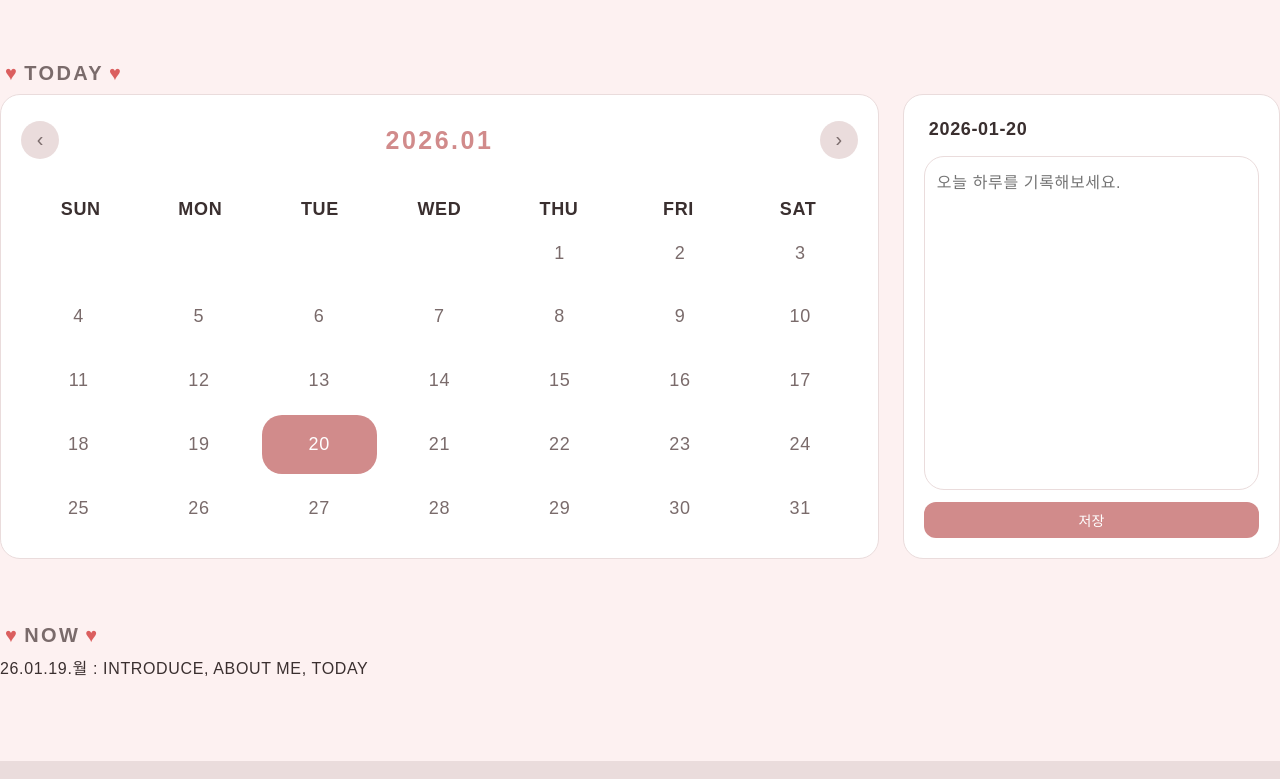
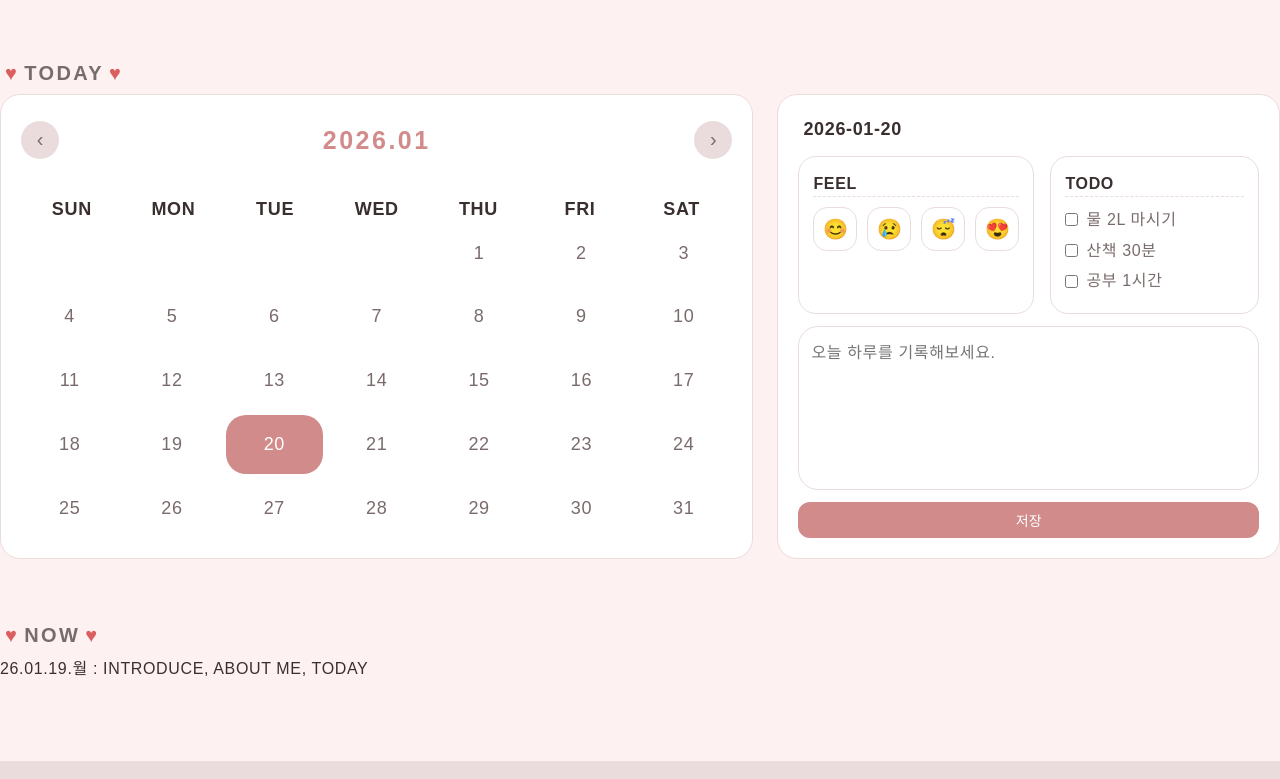
Before and after one commit to yjcha069kr/myway, a plain HTML site: page index.html in a window 1280 px wide. Shown: the part 940-1719 px from the top of the page. Drawn offline with Linux system fonts and the light colour scheme; a web font is replaced by a local one.

Commit message:
260120 체크리스트추가

```diff
--- a/css/main.css
+++ b/css/main.css
@@ -179,7 +179,7 @@ h1, h2, p {
     color: #fff;
 }
 .today .calendar-container {
-  width: 70%;
+  width: 60%;
   display: grid;
   grid-template-rows: auto 1fr;
   background: #fff;
@@ -228,8 +228,58 @@ h1, h2, p {
   color: #fff;
 }
 /* === memo === */
+.today-extra {
+  display: flex;
+  gap: 16px;
+}
+.card-box {
+  flex: 1;
+  background: #fff;
+  border: 1px solid var(--border-soft);
+  border-radius: 18px;
+  padding: 14px;
+}
+.card-box h3 {
+  font-size: 16px;
+  font-weight: bold;
+  color: var(--text-main);
+  border-bottom: 1px dashed var(--border-soft);
+  margin-bottom: 10px;
+}
+.mood-buttons {
+  display: flex;
+  gap: 10px;
+}
+.mood-btn {
+  width: 44px;
+  height: 44px;
+  border-radius: 14px;
+  border: 1px solid var(--border-soft);
+  cursor: pointer;
+  background: #fff;
+  font-size: 20px;
+}
+.mood-btn.selected {
+  background: var(--accent);
+  color: #fff;
+}
+#checklist {
+  list-style: none;
+  /* padding: 0;
+  margin: 0; */
+}
+#checklist li {
+  display: flex;
+  align-items: center;
+  gap: 8px;
+  margin-bottom: 5px;
+}
+#checklist label {
+  font-size: 16px;
+  color: var(--text-sub);
+}
 .today .memo-container {
-  width: 30%;
+  width: 40%;
   background: #fff;
   border: 1px solid var(--border-soft);
   border-radius: 20px;
@@ -273,6 +323,9 @@ h1, h2, p {
   cursor: pointer;
   font-family: inherit;
 }
+
+
+
 
 
 
--- a/index.html
+++ b/index.html
@@ -72,15 +72,12 @@
 
                 <!-- 달력 -->
                 <div class="calendar-container">
-
                     <div class="calendar-header">
                         <button id="prev-month">‹</button>
                         <span id="month-title"></span>
                         <button id="next-month">›</button>
                     </div>
-
                     <div id="calendar"></div>
-
                 </div>
 
                 <!-- 메모장 -->
@@ -88,10 +85,33 @@
                     <div class="memo-header">
                         <span id="selected-date">날짜를 선택하세요</span>
                     </div>
+                    <!-- 기분 + 체크리스트 카드 박스 -->
+                    <div class="today-extra">
+                        <div class="card-box">
+                            <h3>FEEL</h3>
+                            <div class="mood-buttons">
+                                <button class="mood-btn" data-mood="happy">😊</button>
+                                <button class="mood-btn" data-mood="sad">😢</button>
+                                <button class="mood-btn" data-mood="tired">😴</button>
+                                <button class="mood-btn" data-mood="love">😍</button>
+                            </div>
+                        </div>
+                        <div class="card-box">
+                            <h3>TODO</h3>
+                            <ul id="checklist">
+                                <li><input type="checkbox" id="c1"><label for="c1">물 2L 마시기</label></li>
+                                <li><input type="checkbox" id="c2"><label for="c2">산책 30분</label></li>
+                                <li><input type="checkbox" id="c3"><label for="c3">공부 1시간</label></li>
+                            </ul>
+                        </div>
 
+                    </div>
+                    <!-- 하루기록 -->
                     <textarea id="memo-text" placeholder="오늘 하루를 기록해보세요."></textarea>
                     <button id="save-memo">저장</button>
+
                 </div>
+
 
             </div>
         </section>
@@ -127,7 +147,7 @@
     </footer>
 
     <script>
-         /* =============== 탑버튼 ===============  */
+        /* =============== 탑버튼 ===============  */
         const backToTopBtn = document.getElementById('back-to-top');
 
         window.addEventListener('scroll', () => {
```
Also changed, not shown: js/calendar.js (line endings or trailing spaces).
